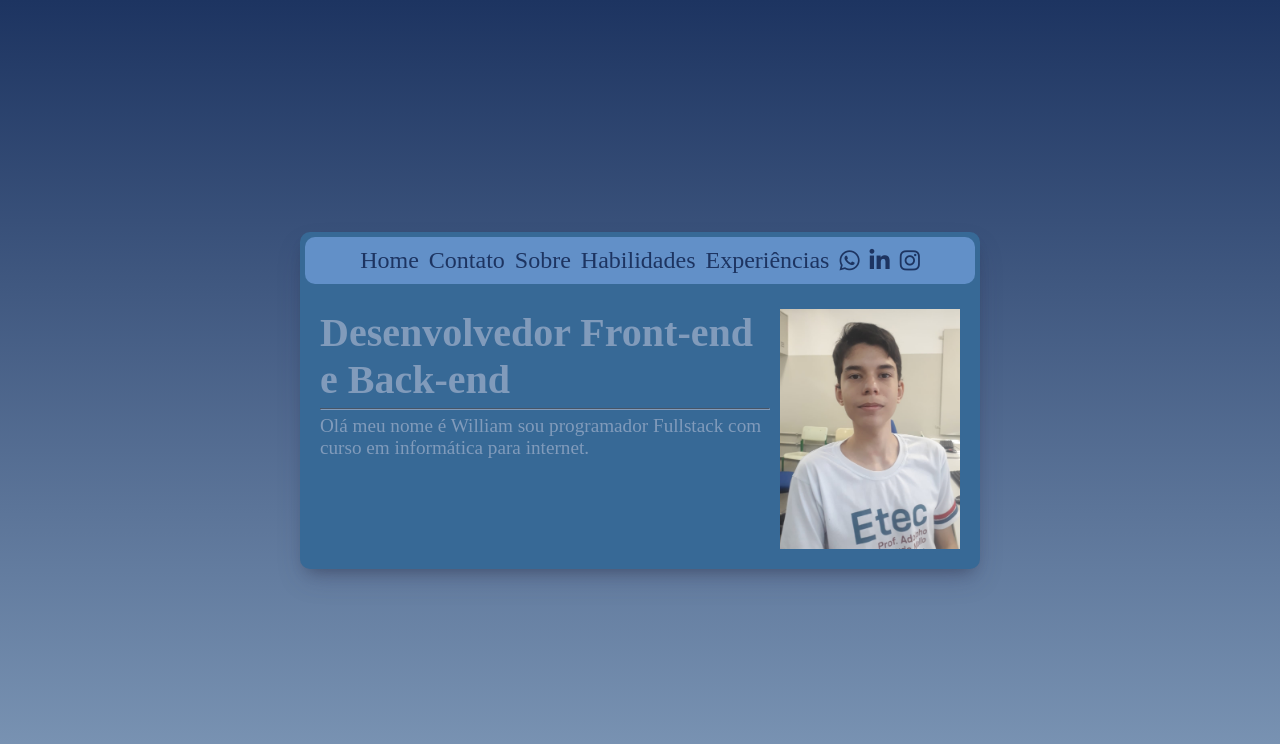
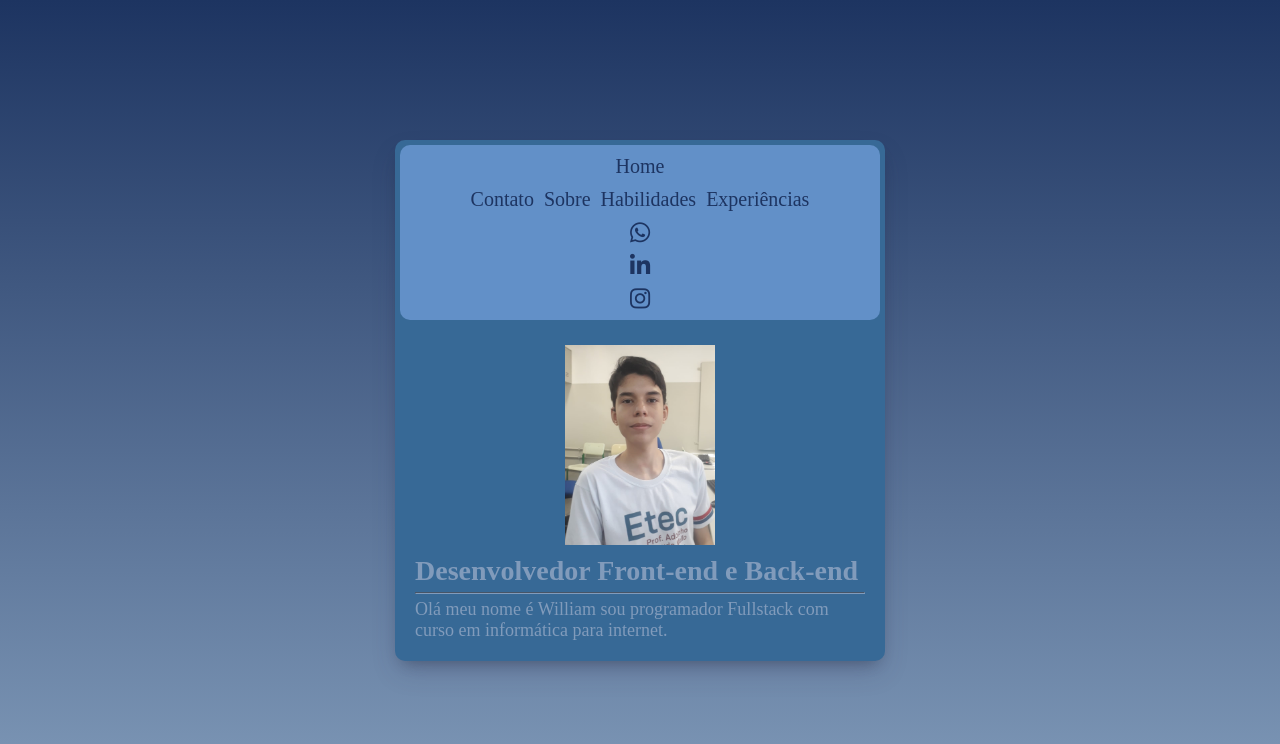
Before and after one commit to WilliamEduardo20/Portifolio, a plain HTML site: page index.html in a window 1280 px wide. Drawn offline with Linux system fonts and the light colour scheme; a web font is replaced by a local one.

Commit message:
Update style.css

```diff
--- a/style.css
+++ b/style.css
@@ -7,9 +7,9 @@
     font-optical-sizing: auto;
     font-weight: 10;
     font-style: normal;
-  }
+}
 
-.fundo{
+.fundo{ /*Plano de Fundo*/
     display: flex;
     flex-direction: row;
     align-items: center;
@@ -17,12 +17,12 @@
     background-image: linear-gradient(#1D3461,#7F99B8);
     height: 100vh;
 }
-.caixa{
+.caixa{ /*Caixa de Informações*/
     background-color: #376996;
     border-radius: 10px;
     box-shadow: rgba(50, 50, 93, 0.25) 0px 13px 27px -5px, rgba(0, 0, 0, 0.3) 0px 8px 16px -8px;
 }
-.cabeca{
+.cabeca{ /*Barra de Navegação*/
     background-color: #6290C8;
     border-radius: 10px;
     display: flex;
@@ -46,6 +46,10 @@
     font-size: x-large;
     color: #1D3461;
     text-decoration: none;
+}
+.contatos{
+    display: flex;
+    gap: 10px;
 }
 a:before{
     content: "";
@@ -101,3 +105,33 @@ main img{
 .foto-programador{
     cursor: pointer;
 }
+
+@media (max-width: 1440px) {
+    .cabeca {
+        display: flex;
+        flex-direction: column;
+        justify-content: center;
+    }
+
+    .Redireciona a, .cabeca a {
+        font-size: 20px;
+    }
+
+    main {
+        flex-direction: column-reverse;
+        align-items: center;
+    }
+
+    main h1 {
+        font-size: 28px;
+    }
+
+    main p {
+        font-size: 18px;
+    }
+
+    main img {
+        height: 200px;
+        width: 150px;
+    }
+}
```
